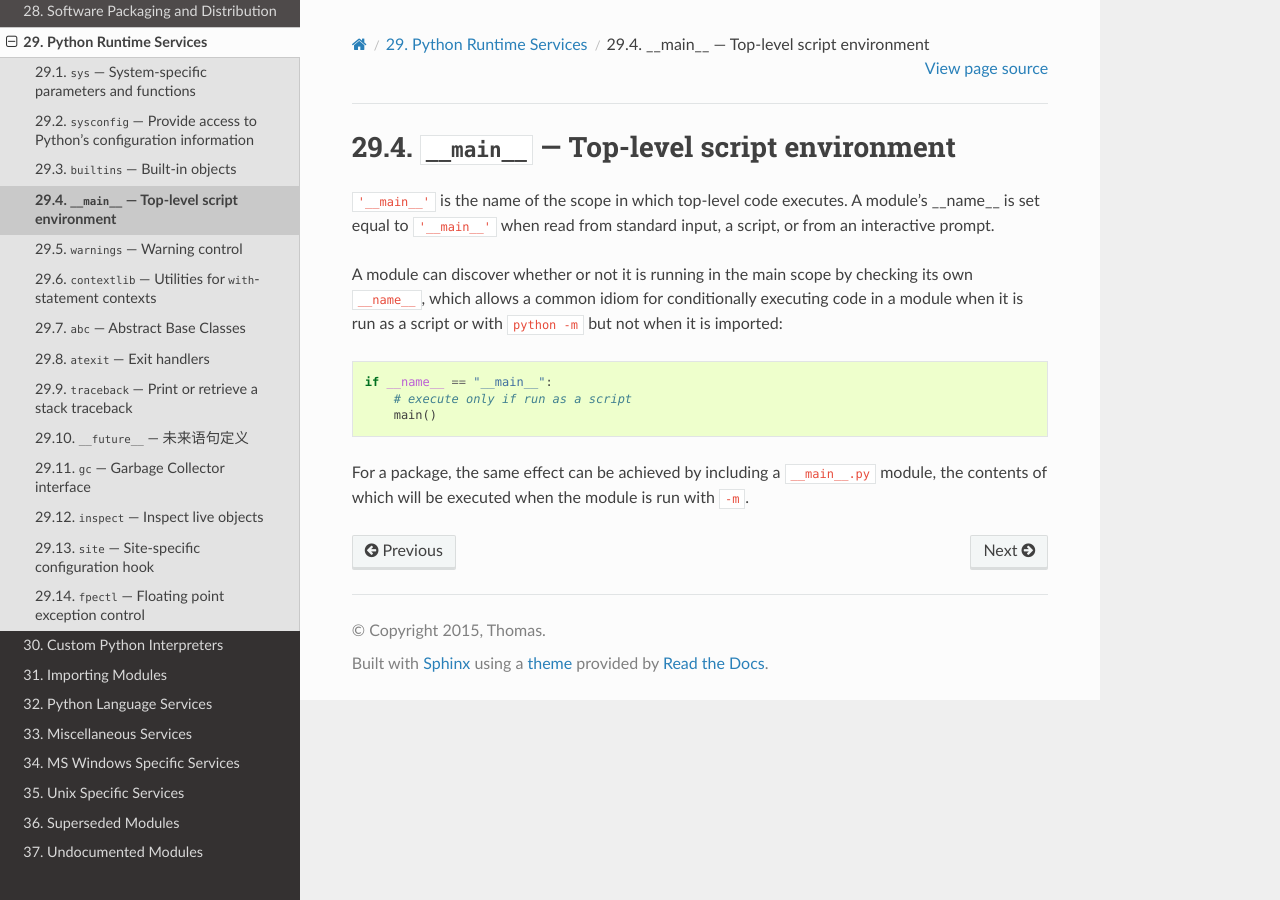
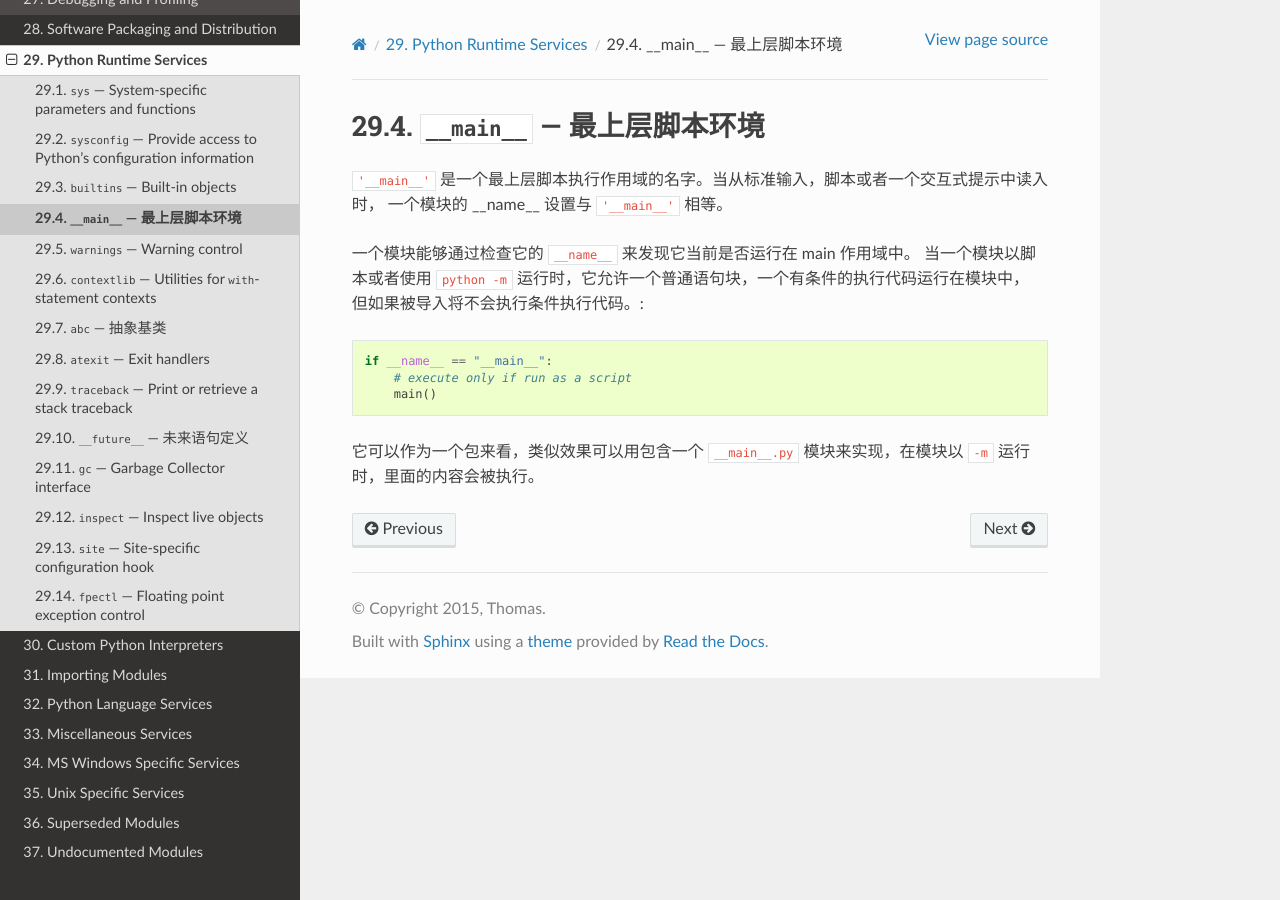
Before and after one commit to Thomas-23/python-document-cn, a Sphinx documentation site: the page built from library/source/__main__.rst, in a window 1280 px wide. Built offline with Sphinx 7.4.7 and the Read the Docs theme 2.0.0, drawn with Linux system fonts in a browser that asks for light colours.

Commit message:
__main__.rst 和 _dummy_thread.rst

```diff
--- a/library/source/__main__.rst
+++ b/library/source/__main__.rst
@@ -1,23 +1,19 @@
 
-:mod:`__main__` --- Top-level script environment
+:mod:`__main__` --- 最上层脚本环境
 ================================================
 
 .. module:: __main__
-   :synopsis: The environment where the top-level script is run.
+   :synopsis: 最上层脚本跑的时候所处环境。
 
-``'__main__'`` is the name of the scope in which top-level code executes.
-A module's __name__ is set equal to ``'__main__'`` when read from
-standard input, a script, or from an interactive prompt.
+``'__main__'`` 是一个最上层脚本执行作用域的名字。当从标准输入，脚本或者一个交互式提示中读入时，
+一个模块的 __name__ 设置与 ``'__main__'`` 相等。
 
-A module can discover whether or not it is running in the main scope by
-checking its own ``__name__``, which allows a common idiom for conditionally
-executing code in a module when it is run as a script or with ``python
--m`` but not when it is imported::
+一个模块能够通过检查它的 ``__name__`` 来发现它当前是否运行在 main 作用域中。
+当一个模块以脚本或者使用 ``python -m`` 运行时，它允许一个普通语句块，一个有条件的执行代码运行在模块中，
+但如果被导入将不会执行条件执行代码。::
 
    if __name__ == "__main__":
        # execute only if run as a script
        main()
 
-For a package, the same effect can be achieved by including a
-``__main__.py`` module, the contents of which will be executed when the
-module is run with ``-m``.
+它可以作为一个包来看，类似效果可以用包含一个 ``__main__.py`` 模块来实现，在模块以 ``-m`` 运行时，里面的内容会被执行。
--- a/library/source/_thread.rst
+++ b/library/source/_thread.rst
@@ -1,8 +1,8 @@
-:mod:`_thread` --- Low-level threading API
+:mod:`_thread` --- 低级的线程 API
 ==========================================
 
 .. module:: _thread
-   :synopsis: Low-level threading API.
+   :synopsis: 低级的线程 API.
 
 
 .. index::
--- a/library/source/abc.rst
+++ b/library/source/abc.rst
@@ -1,8 +1,8 @@
-:mod:`abc` --- Abstract Base Classes
+:mod:`abc` --- 抽象基类
 ====================================
 
 .. module:: abc
-   :synopsis: Abstract base classes according to PEP 3119.
+   :synopsis: 依据 PEP 3119 的抽象基类.
 .. moduleauthor:: Guido van Rossum
 .. sectionauthor:: Georg Brandl
 .. much of the content adapted from docstrings
--- a/library/source/conf.py
+++ b/library/source/conf.py
@@ -1,7 +1,7 @@
 #!/usr/bin/env python3
 # -*- coding: utf-8 -*-
 #
-# Python简介 documentation build configuration file, created by
+# Python tutorial documentation build configuration file, created by
 # sphinx-quickstart on Sun Oct 25 12:57:20 2015.
 #
 # This file is execfile()d with the current directory set to its
@@ -226,7 +226,7 @@ latex_elements = {
 #  author, documentclass [howto, manual, or own class]).
 latex_documents = [
   (master_doc, 'Python.tex', 'Python tutorial Documentation',
-   'Thomas', 'manual'),
+   'Thomas-23', 'manual'),
 ]
 
 # The name of an image file (relative to this directory) to place at the top of
@@ -255,7 +255,7 @@ latex_documents = [
 # One entry per manual page. List of tuples
 # (source start file, name, description, authors, manual section).
 man_pages = [
-    (master_doc, 'python', 'Python简介 Documentation',
+    (master_doc, 'python', 'Python tutorial Documentation',
      [author], 1)
 ]
 
@@ -269,7 +269,7 @@ man_pages = [
 # (source start file, target name, title, author,
 #  dir menu entry, description, category)
 texinfo_documents = [
-  (master_doc, 'Python', 'Python简介 Documentation',
+  (master_doc, 'Python', 'Python tutorial Documentation',
    author, 'Python', 'One line description of project.',
    'Miscellaneous'),
 ]
```
Also changed, not shown: library/source/_dummy_thread.rst (+6 -9 lines).
